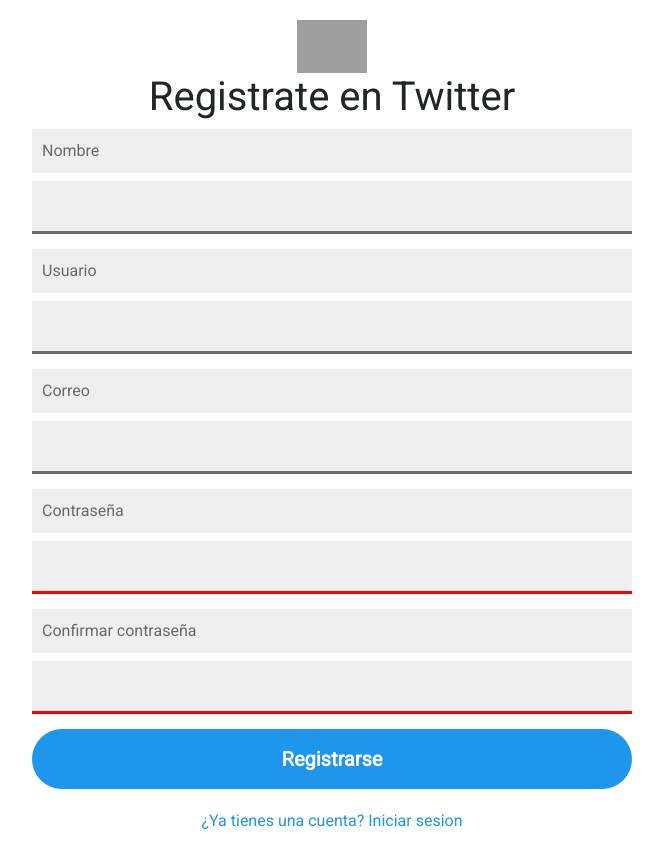
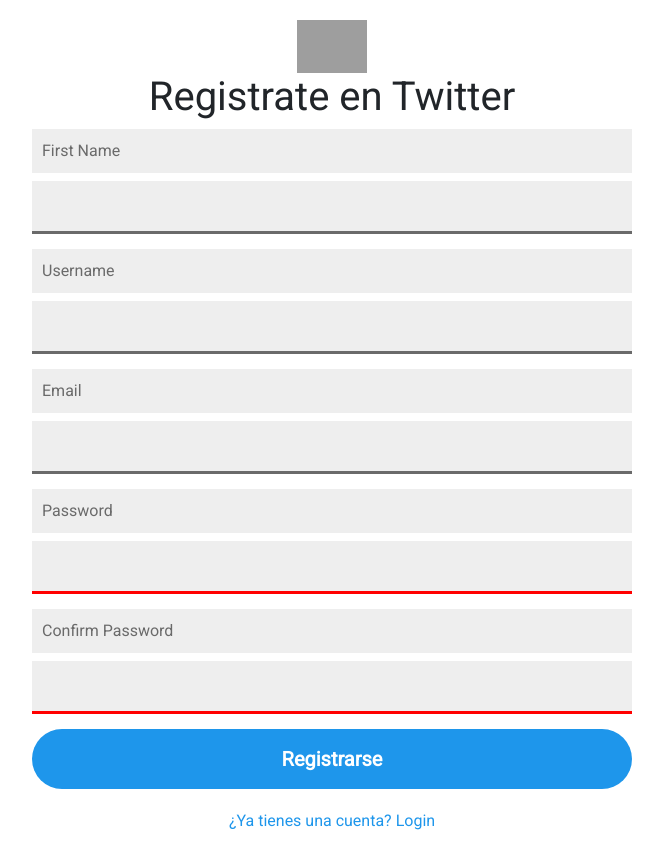
Before and after one commit to PABLO-HERNAN-JA/twiiter-ds, a Django app: page /register/ in a window 1280 px wide. Shown: the part 56-909 px from the top of the page, without its empty margins (308-971 px from the left). Run offline with Django 4.2, Linux system fonts and the light colour scheme; some libraries are stand-ins or nearby versions; grey boxes are pictures that could not be loaded.

Commit message:
Register

```diff
--- a/twitter/templates/twitter/login.html
+++ b/twitter/templates/twitter/login.html
@@ -30,7 +30,7 @@
 
         <div class="footer">
             <a href="#">Recuperar Contraseña</a> .
-            <a href="#">Registrate en twitter</a>
+            <a href="register.html">Registrate en twitter</a>
         </div>
 
     </div>
--- a/twitter/templates/twitter/register.html
+++ b/twitter/templates/twitter/register.html
@@ -1,36 +1,34 @@
 {% extends 'twitter/layout.html' %}
 
 {% block content %}
-
 <body class="login-page">
     <div class="twitter-login-box">
         <header>
-            <img src="https://static01.nyt.com/images/2014/08/10/magazine/10wmt/10wmt-jumbo-v4.jpg?quality=90&auto=webp"
-                alt="twitter logo">
+            <img src="https://static01.nyt.com/images/2014/08/10/magazine/10wmt/10wmt-jumbo-v4.jpg?quality=90&auto=webp" alt="twitter logo">
             <h1>Registrate en Twitter</h1>
         </header>
 
         <form method="post">
             {% csrf_token %}
             <div class="input-wrapper">
-                <label for="user-name-id">Nombre</label>
+                <label for="user-name-id">First Name</label>
                 {{ form.first_name }}
             </div>
             <div class="input-wrapper">
-                <label for="user-name-id">Usuario</label>
+                <label for="user-name-id">Username</label>
                 {{ form.username }}
             </div>
             <div class="input-wrapper">
-                <label for="user-name-id">Correo</label>
+                <label for="user-name-id">Email</label>
                 {{ form.email }}
             </div>
 
             <div class="input-wrapper">
-                <label for="password-id">Contraseña</label>
+                <label for="password-id">Password</label>
                 {{ form.password1 }}
             </div>
             <div class="input-wrapper">
-                <label for="password-id">Confirmar contraseña</label>
+                <label for="password-id">Confirm Password</label>
                 {{ form.password2 }}
             </div>
 
@@ -38,9 +36,9 @@
         </form>
 
         <div class="footer">
-            <a href="#">¿Ya tienes una cuenta? Iniciar sesion</a>
+            <a href="#">¿Ya tienes una cuenta? Login</a>
         </div>
 
     </div>
 
-    {% endblock content %}
+{% endblock content %}
```
